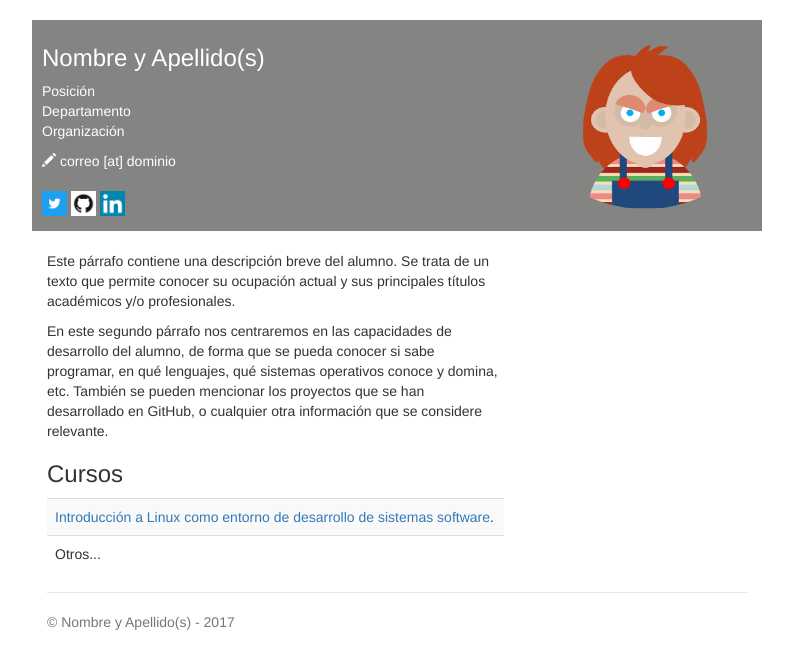
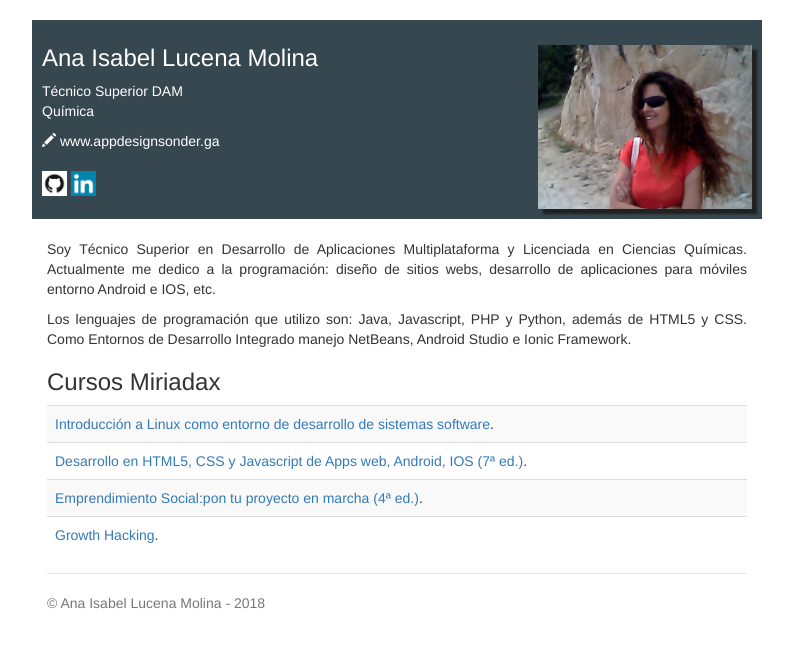
Before and after one commit to appdesignsonder/appdesignsonder.github.io, a plain HTML site: page index.html in a window 1280 px wide. Shown: the whole page, without its empty margins (243-1036 px from the left). Drawn offline with nearby package versions, Linux system fonts and the light colour scheme.

Commit message:
Tercera versión web

```diff
--- a/css/style.css
+++ b/css/style.css
@@ -3,7 +3,9 @@ body {
   padding-top: 20px;
   padding-bottom: 20px;
 }
-
+a:link{
+  text-decoration: none;
+}
 /* Everything but the jumbotron gets side spacing for mobile first views */
 .header,
 .marketing,
@@ -93,10 +95,10 @@ body {
 
 .header-bar {
   display: block;
-  padding: 5px 10px;
+  padding: 5px 10px 10px;
   color: #fff;
   text-align: left;
-  background-color: #848482;
+  background-color: #37474F;
 }
 
 .header-bar .address {
--- a/index.html
+++ b/index.html
@@ -5,10 +5,10 @@
     <meta charset="utf-8">
     <meta name="description" content="Página de ejemplo del MOOC de LINUX - UPM.">
     <!--Sustituir por los datos del alumno-->
-    <meta name="author" content="Nombre y Apellido(s)">
+    <meta name="author" content="Ana Isabel Lucena Molina">
 
     <!--Sustituir por los datos del alumno-->
-    <title>Nombre y Apellido(s)</title>
+    <title>Ana Isabel Lucena Molina</title>
 
     <link href="css/bootstrap.min.css" rel="stylesheet">
     <link href="css/style.css" rel="stylesheet">
@@ -17,45 +17,46 @@
   <body>
     <div class="container header-bar">
       <!--Sustituir por los datos del alumno-->
-      <h3>Nombre y Apellido(s) <span><img style="width: 214px; height: 164px;" class='img-circle' alt="Nombre y Apellido(s)" src="img/foto.png" align="right"></span></h3>
+      <h3>Ana Isabel Lucena Molina <span><img style="width: 214px; height: 164px; box-shadow: 5px 5px 2px #212121;" class='rounded' alt="Ana Isabel Lucena Molina" src="img/anabel.jpg" align="right"></span></h3>
       <p>
         <!--Sustituir por los datos del alumno-->
-        Posición<br>
-        Departamento<br>
-        Organización
+        Técnico Superior DAM<br>
+        Química<br>
       </p>
       <address>
         <!--Sustituir por los datos del alumno-->
-        <span class='glyphicon glyphicon-pencil'></span> correo [at] dominio <br>
+        <span class='glyphicon glyphicon-pencil'></span> <a style="color:white;" href="http://www.appdesignsonder.ga">www.appdesignsonder.ga</a><br>
       </address>
 
       <!--Sustituir por los datos del alumno-->
-      <p><a href="http://twitter.com/usuario" target="blank"><img src="img/twitter-icon.jpg" width=25></a>
+      <p>
+      	<a href="https://github.com/appdesignsonder" target="blank"><img src="img/github-icon.png" width=25></a>
       <!--Sustituir por los datos del alumno-->
-      <a href="http://github.com/usuario" target="blank"><img src="img/github-icon.png" width=25></a>
-      <!--Sustituir por los datos del alumno-->
-      <a href="https://es.linkedin.com/in/usuario" target="blank"><img src="img/linkedin-icon.png" width=25></a>
+      	<a href="https://www.linkedin.com/in/ana-isabel-lucena-molina-635b0459/" target="blank"><img src="img/linkedin-icon.png" width=25></a>
+      </p>
     </div>
 
     <div class="container">
       <div class='row'>
-        <div class='col-sm-8'>
+        <div class='col-sm-12' style="text-align: justify;">
           <br>
-          <p>Este párrafo contiene una descripción breve del alumno. Se trata de un texto que permite conocer su ocupación actual y sus principales títulos académicos y/o profesionales.  </p>
+          <p>Soy Técnico Superior en Desarrollo de Aplicaciones Multiplataforma y Licenciada en Ciencias Químicas. Actualmente me dedico a la programación: diseño de sitios webs, desarrollo de aplicaciones para móviles entorno Android e IOS, etc.</p>
 
-          <p>En este segundo párrafo nos centraremos en las capacidades de desarrollo del alumno, de forma que se pueda conocer si sabe programar, en qué lenguajes, qué sistemas operativos conoce y domina, etc. También se pueden mencionar los proyectos que se han desarrollado en GitHub, o cualquier otra información que se considere relevante.</p>
+          <p>Los lenguajes de programación que utilizo son: Java, Javascript, PHP y Python, además de HTML5 y CSS. Como Entornos de Desarrollo Integrado manejo NetBeans, Android Studio e Ionic Framework.</p>
 
-          <h3>Cursos</h3>
+          <h3>Cursos Miriadax</h3>
           <table class='table table-striped'>
             <tr><td><a href="https://www.miriadax.net" target="blank">Introducción a Linux como entorno de desarrollo de sistemas software</a>.</td></tr>
-            <tr><td>Otros...</td></tr>
+            <tr><td><a href="https://www.miriadax.net" target="blank">Desarrollo en HTML5, CSS y Javascript de Apps web, Android, IOS (7ª ed.)</a>.</td></tr>
+            <tr><td><a href="https://www.miriadax.net" target="blank">Emprendimiento Social:pon tu proyecto en marcha (4ª ed.)</a>.</td></tr>
+            <tr><td><a href="https://www.miriadax.net" target="blank">Growth Hacking</a>.</td></tr>
           </table>
         </div>
       </div>
 
       <footer class="footer">
         <!--Sustituir por los datos del alumno-->
-        <p>&copy; Nombre y Apellido(s) - 2017</p>
+        <p>&copy; Ana Isabel Lucena Molina - 2018</p>
       </footer>
 
     </div>
```
Also changed, not shown: img/anabel.jpg (added).
